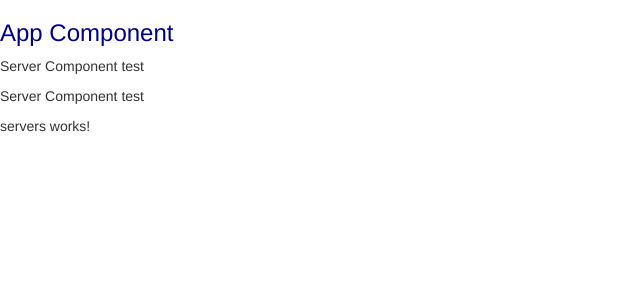
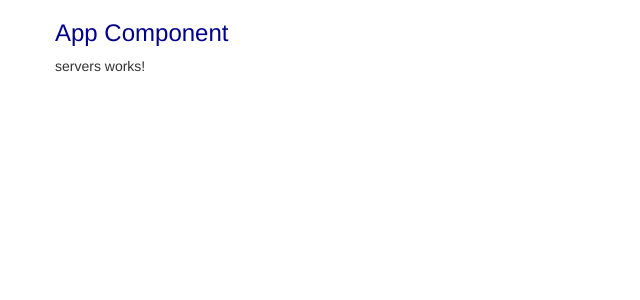
Before and after one commit to gadius/curso-angular, an Angular app: page / in a window 1280 px wide. Shown: the top 300 px of the page, without its empty margins (0-640 px from the left). Built offline with nearby package versions, Linux system fonts and the light colour scheme.

Commit message:
component selector using class and attribute

```diff
--- a/src/app/app.component.html
+++ b/src/app/app.component.html
@@ -1,5 +1,12 @@
-<h3>App Component</h3>
+<div class="container">
+  <div class="row">
+    <div class="col">
+      <h3>App Component</h3>
 
-<app-server></app-server>
-<app-server></app-server>
-<app-servers></app-servers>
+      <!-- <app-server></app-server>
+      <app-server></app-server>
+      <app-servers></app-servers> -->
+      <div class="app-servers"></div>
+    </div>
+  </div>
+</div>
--- a/src/app/servers/servers.component.ts
+++ b/src/app/servers/servers.component.ts
@@ -1,7 +1,8 @@
 import { Component, OnInit } from '@angular/core';
 
 @Component({
-  selector: 'app-servers',
+  /* selector: '[app-servers]', */
+  selector: '.app-servers',
   templateUrl: './servers.component.html',
   styleUrls: ['./servers.component.css']
 })
```
